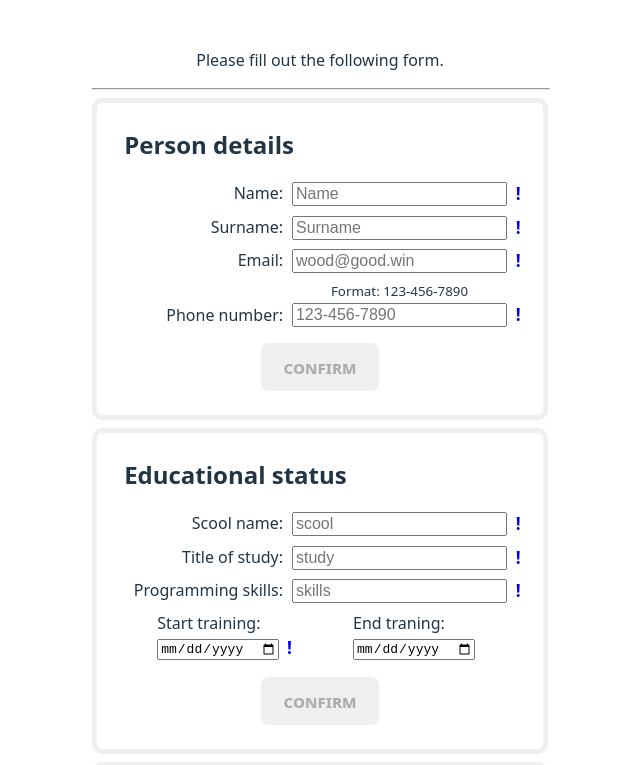
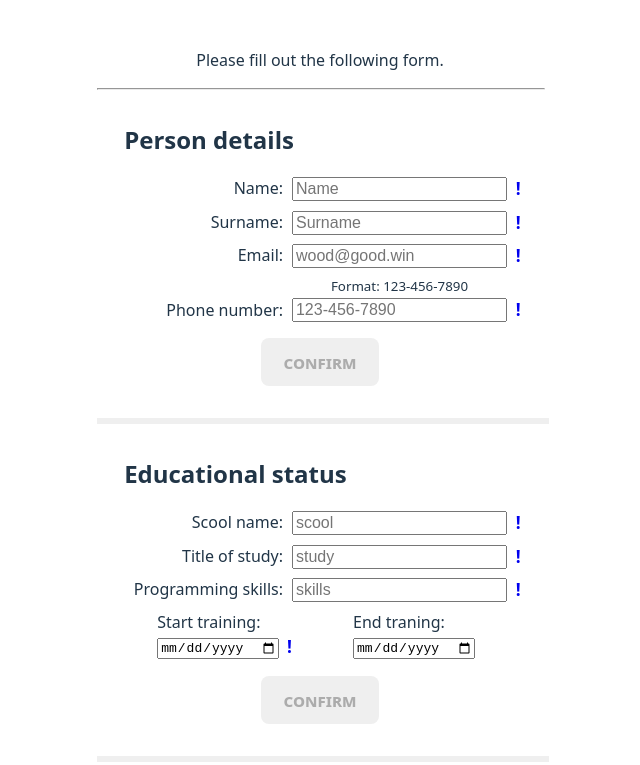
Before and after one commit to petrushya/sample-cv, a React (Vite) app: page / in a window 1280 px wide. Shown: the top 765 px of the page, without its empty margins (320-960 px from the left). Built offline with nearby package versions, Linux system fonts and the light colour scheme.

Commit message:
added styles changed App.jsx

```diff
--- a/src/App.css
+++ b/src/App.css
@@ -44,8 +44,6 @@
 /* added styles */
 
 form {
-  border: thick solid buttonface;
-  border-radius: 10px;
   padding: 1lh 3ch;
   max-width: 60ch;
   & h2 {
@@ -55,6 +53,10 @@ form {
     margin: 0.25lh 0 0 0;
     text-decoration: underline;
   }
+}
+
+.hr {
+  border: medium solid buttonface;
 }
 
 hr {
--- a/src/App.jsx
+++ b/src/App.jsx
@@ -36,7 +36,9 @@ export default function App() {
           <p>Please fill out the following form.</p>
           <hr />
           <Person data={data} setData={setData} />
+          <hr className="hr" />
           <Education data={data} setData={setData} />
+          <hr className="hr" />
           <Experience data={data} setData={setData} />
         </Fragment>
       ) : (
```
